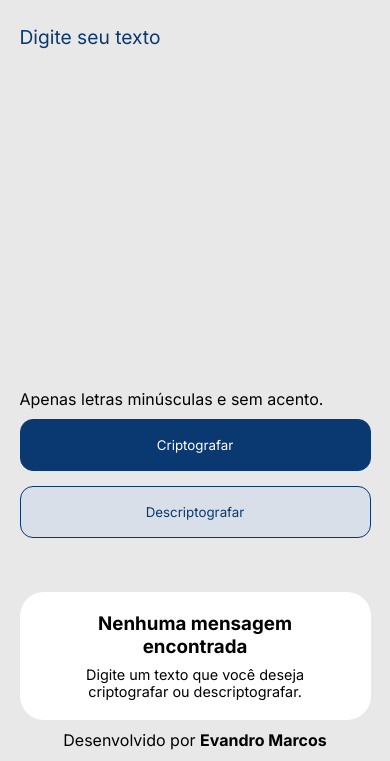
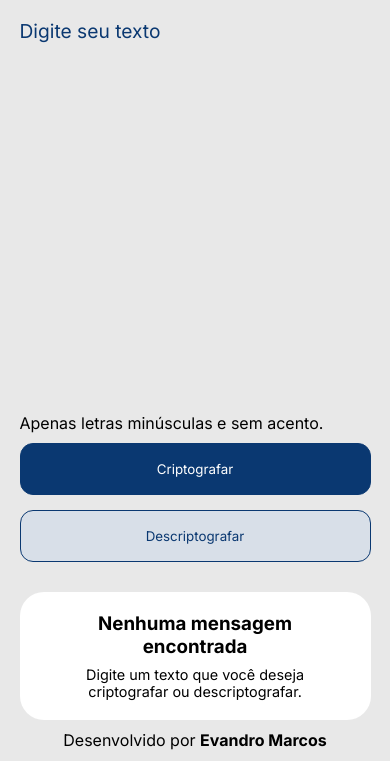
Before and after one commit to Evandrosc/alura-challenge, a plain HTML site: page index.html in a window 390 px wide. Shown: the part 83-844 px from the top of the page. Drawn offline with Linux system fonts and the light colour scheme.

Commit message:
alterado o height e o margin-top do input

```diff
--- a/index.html
+++ b/index.html
@@ -4,7 +4,7 @@
     <meta charset="UTF-8">
     <meta http-equiv="X-UA-Compatible" content="IE=edge">
     <meta name="viewport" content="width=device-width, initial-scale=1.0">
-    <title>Document</title>
+    <title>Encriptador</title>
     <link rel="stylesheet" href="style.css">
 </head>
 <body>
--- a/style.css
+++ b/style.css
@@ -42,7 +42,7 @@ main {
     resize: none;
     border: none;
     outline: none;
-    height: 50%;
+    height: 67%;
     margin-top: 50px;
     font-size: 1.2rem;
     color: #0A3871;
@@ -185,7 +185,7 @@ footer a:hover {
     }
 
     #input {
-        margin-top: 0;
+        margin-top: 5%;
     }
 
     #output {
```
